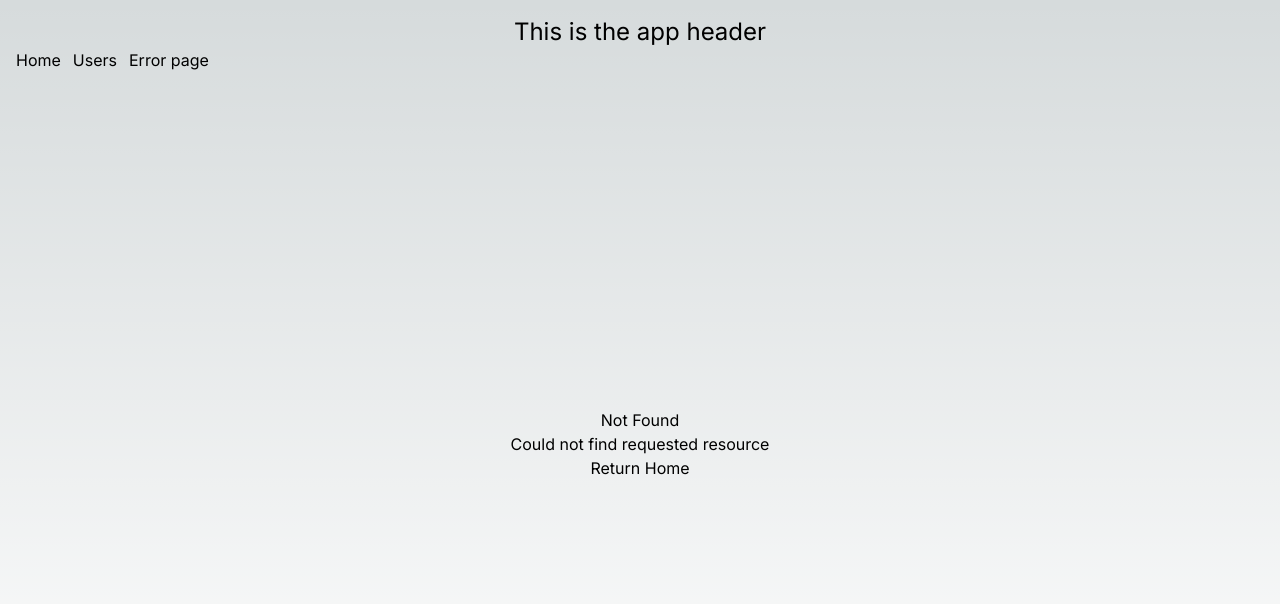
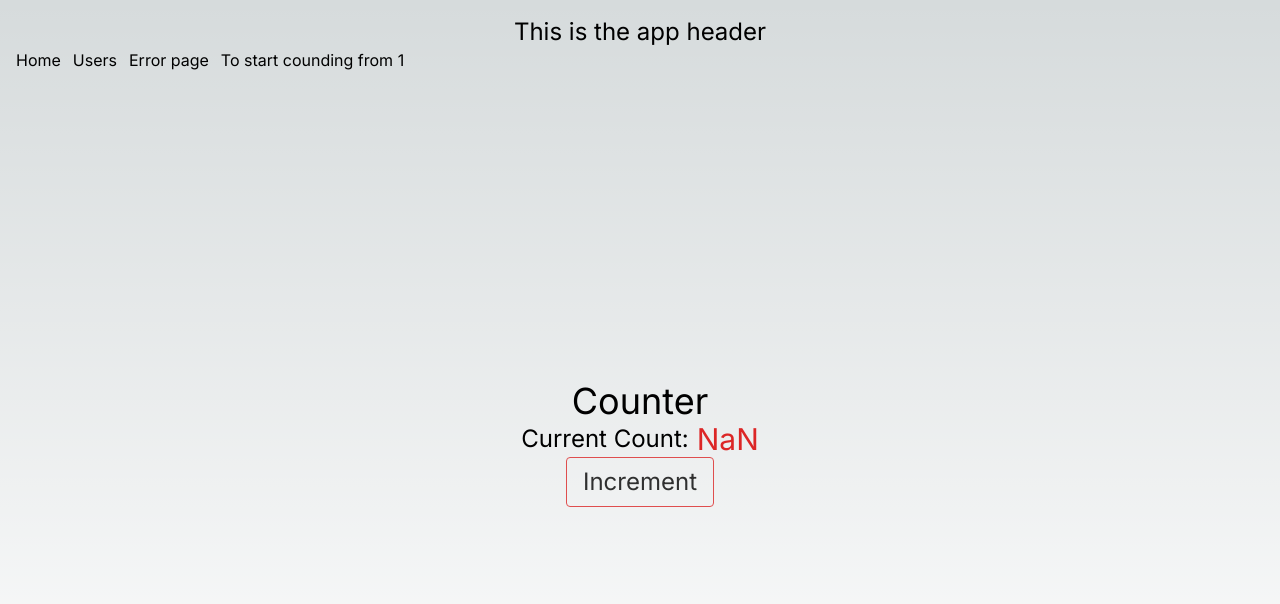
Before and after one commit to serge-st/next-test, a Next.js app: page /counter/1 in a window 1280 px wide. Before the commit this address had no page. Shown: the top 604 px of the page. Built offline with nearby package versions, Linux system fonts and the light colour scheme.

Commit message:
feat: add interractive client component

```diff
--- /dev/null
+++ b/src/app/counter/[value]/page.tsx
@@ -0,0 +1,22 @@
+'use client'
+
+import { useState } from 'react'
+
+export default function Page({ params }: { params: { value: string } }) {
+    const [count, setCount] = useState(parseInt(params.value))
+    const clickHandler = () => {
+        setCount(prev => prev + 1)
+    }
+    return (
+        <div className='flex flex-col justify-center items-center h-screen'>
+            <h1 className='text-4xl'>Counter</h1>
+            <h2 className='text-2xl flex justify-center items-center gap-2'>Current Count: <span className='text-red-600 text-3xl'>{count}</span></h2>
+            <button type="button"
+                className='text-2xl border px-4 py-2 border-red-600 rounded opacity-80 hover:opacity-100 transition-all'
+                onClick={clickHandler}
+            >
+                Increment
+            </button>
+        </div>
+    )
+}
--- a/src/app/layout.tsx
+++ b/src/app/layout.tsx
@@ -24,6 +24,7 @@ export default function RootLayout({
             <Link href={'/'}>Home</Link>
             <Link href={'/users'}>Users</Link>
             <Link href={'/error-test'}>Error page</Link>
+            <Link href={'/counter/1'}>To start counding from 1</Link>
           </nav>
         </header>
         {children}
```
